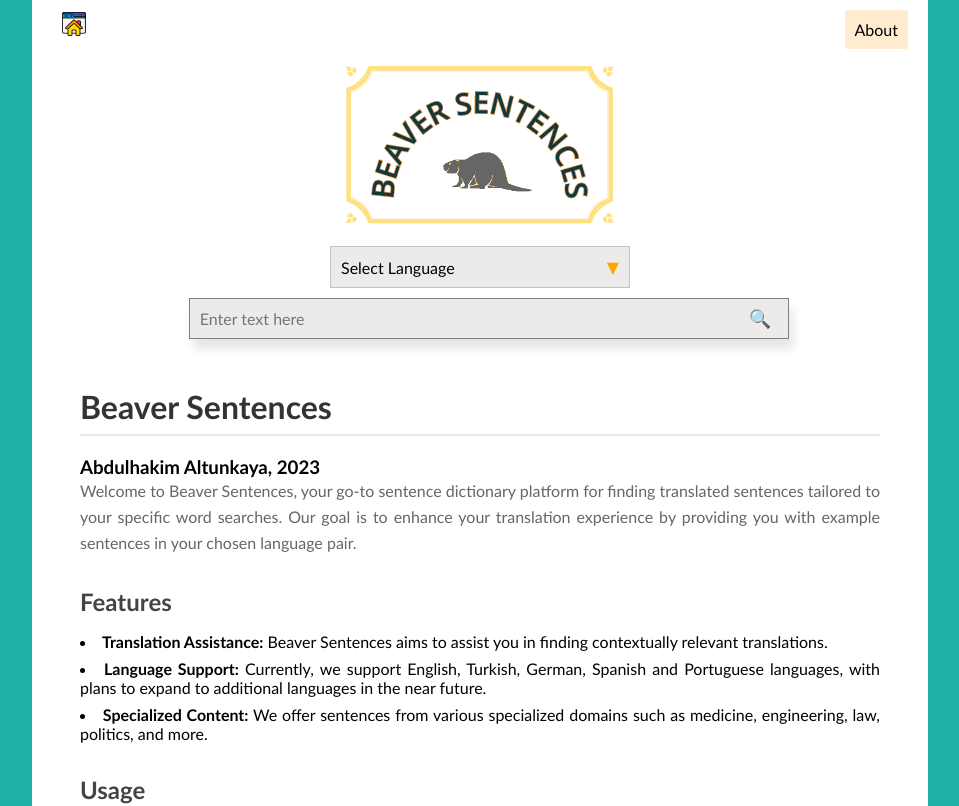
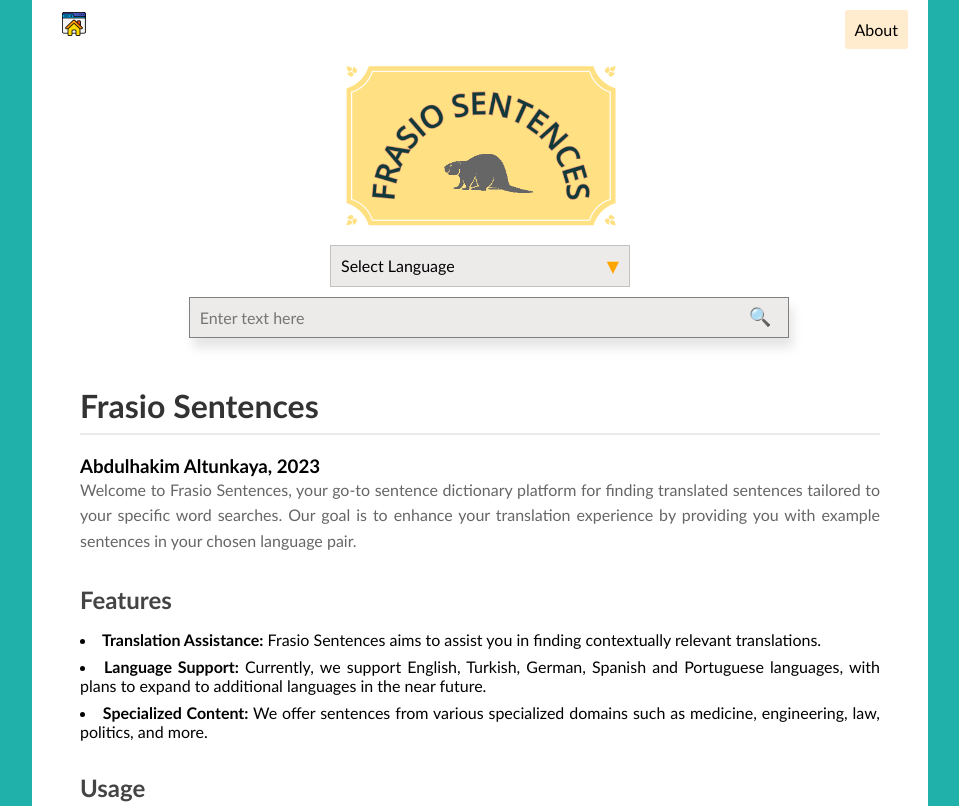
Before and after one commit to abdulhakim-altunkaya/MERN_beaversentences, a React (Create React App) app in the folder client/: page /about in a window 1280 px wide. Shown: the top 806 px of the page, without its empty margins (160-1119 px from the left). Built offline with nearby package versions, Linux system fonts and the light colour scheme.

Commit message:
name conversion updates

```diff
--- a/client/public/index.html
+++ b/client/public/index.html
@@ -7,15 +7,15 @@
     <link rel="icon" type="image/png" href="%PUBLIC_URL%/icon.png" />
     <meta
       name="description"
-      content="Beaver Sentences is sentence dictionary platform finding you the translated sentences for your specific word search.
+      content="Frasio Sentences is sentence dictionary platform finding you the translated sentences for your specific word search.
       It aims to improve your translation experience by providing you example translated sentences of your language pair choice.
       The website's current target langugages are English, Turkish, Portuguese and new languages will be added soon. The website also
-      offers sentences from specific areas such as medicine, engineering, law, politics and so on. Beaver Sentences will be your best
+      offers sentences from specific areas such as medicine, engineering, law, politics and so on. Frasio Sentences will be your best
       friend when translating after Google Translate."
     />
     <script src="https://unpkg.com/react@18/umd/react.production.min.js"></script>
     <script src="https://unpkg.com/react-dom@18/umd/react-dom.production.min.js"></script>
-    <title>Beaver Sentences</title>
+    <title>F R A S I O</title>
   </head>
   <body>
     <div id="root"></div>
--- a/client/src/components/About.js
+++ b/client/src/components/About.js
@@ -4,13 +4,13 @@ import "../style/about.css";
 const About = () => {
   return (
     <div className="about">
-      <h1>Beaver Sentences</h1>
+      <h1>Frasio Sentences</h1>
       <h3>Abdulhakim Altunkaya, 2023</h3>
-      <p>Welcome to Beaver Sentences, your go-to sentence dictionary platform for finding translated sentences tailored to your specific word searches. Our goal is to enhance your translation experience by providing you with example sentences in your chosen language pair.</p>
+      <p>Welcome to Frasio Sentences, your go-to sentence dictionary platform for finding translated sentences tailored to your specific word searches. Our goal is to enhance your translation experience by providing you with example sentences in your chosen language pair.</p>
 
       <h2>Features</h2>
       <ul>
-        <li><strong>Translation Assistance:</strong> Beaver Sentences aims to assist you in finding contextually relevant translations.</li>
+        <li><strong>Translation Assistance:</strong> Frasio Sentences aims to assist you in finding contextually relevant translations.</li>
         <li><strong>Language Support:</strong> Currently, we support English, Turkish, German, Spanish and Portuguese languages, with plans to expand to additional languages in the near future.</li>
         <li><strong>Specialized Content:</strong> We offer sentences from various specialized domains such as medicine, engineering, law, politics, and more.</li>
       </ul>
--- a/client/src/components/Logo.js
+++ b/client/src/components/Logo.js
@@ -1,5 +1,5 @@
 import React from 'react'
-import logo from "./flags/logo4.png";
+import logo from "./flags/logo5.png";
 import {useNavigate} from "react-router-dom";
 
 function Logo() {
```
Also changed, not shown: client/src/components/flags/logo5.png (added), 9 other files (tests, documents, lock files or other folders).
